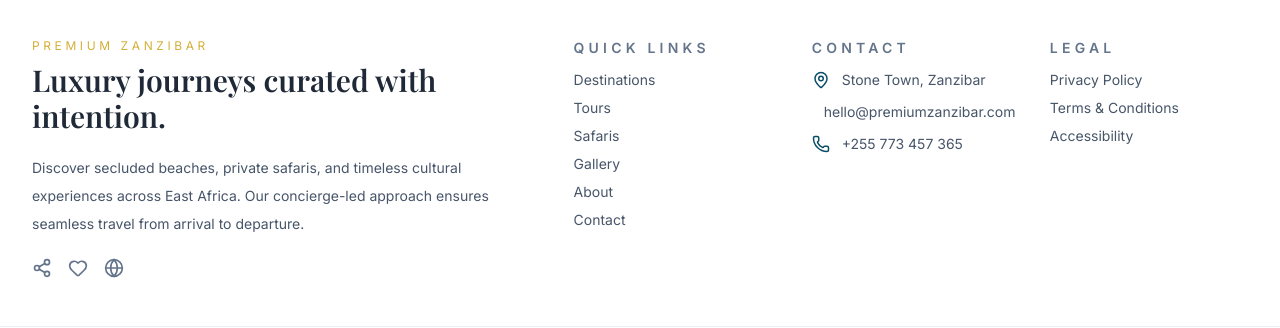
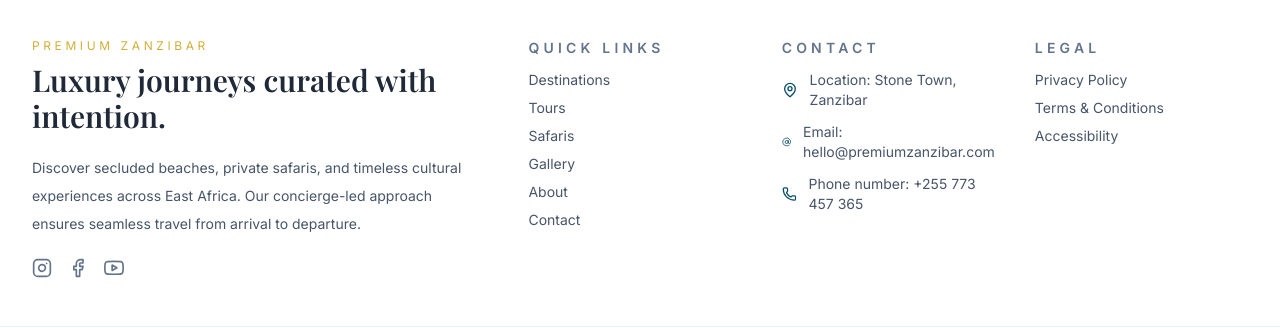
Before and after one commit to AbdulswamadJumanneHassan/Premium-Zanzibar-Tours---Safaris, a React (Vite) app: page /contact in a window 1280 px wide. Shown: the part 1367-1695 px from the top of the page. Built offline with nearby package versions, Linux system fonts and the light colour scheme.

Commit message:
feat: update footer social icons and improve label accessibility

```diff
--- a/src/components/layout/Footer.jsx
+++ b/src/components/layout/Footer.jsx
@@ -1,4 +1,25 @@
-import { Globe, Heart, Share2, MapPin, Mail, Phone } from 'lucide-react';
+import { MapPin, AtSign, Phone } from 'lucide-react';
+
+const InstagramIcon = ({ size = 20, className = "" }) => (
+  <svg xmlns="http://www.w3.org/2000/svg" width={size} height={size} viewBox="0 0 24 24" fill="none" stroke="currentColor" strokeWidth="2" strokeLinecap="round" strokeLinejoin="round" className={className}>
+    <rect x="2" y="2" width="20" height="20" rx="5" ry="5"></rect>
+    <path d="M16 11.37A4 4 0 1 1 12.63 8 4 4 0 0 1 16 11.37z"></path>
+    <line x1="17.5" y1="6.5" x2="17.51" y2="6.5"></line>
+  </svg>
+);
+
+const FacebookIcon = ({ size = 20, className = "" }) => (
+  <svg xmlns="http://www.w3.org/2000/svg" width={size} height={size} viewBox="0 0 24 24" fill="none" stroke="currentColor" strokeWidth="2" strokeLinecap="round" strokeLinejoin="round" className={className}>
+    <path d="M18 2h-3a5 5 0 0 0-5 5v3H7v4h3v8h4v-8h3l1-4h-4V7a1 1 0 0 1 1-1h3z"></path>
+  </svg>
+);
+
+const YoutubeIcon = ({ size = 20, className = "" }) => (
+  <svg xmlns="http://www.w3.org/2000/svg" width={size} height={size} viewBox="0 0 24 24" fill="none" stroke="currentColor" strokeWidth="2" strokeLinecap="round" strokeLinejoin="round" className={className}>
+    <path d="M22.54 6.42a2.78 2.78 0 0 0-1.94-2C18.88 4 12 4 12 4s-6.88 0-8.6.46a2.78 2.78 0 0 0-1.94 2A29 29 0 0 0 1 11.75a29 29 0 0 0 .46 5.33 2.78 2.78 0 0 0 1.94 2c1.72.46 8.6.46 8.6.46s6.88 0 8.6-.46a2.78 2.78 0 0 0 1.94-2 29 29 0 0 0 .46-5.33 29 29 0 0 0-.46-5.33z"></path>
+    <polygon points="9.75 15.02 15.5 11.75 9.75 8.48 9.75 15.02"></polygon>
+  </svg>
+);
 
 const links = ['Destinations', 'Tours', 'Safaris', 'Gallery', 'About', 'Contact'];
 
@@ -16,9 +37,9 @@ export default function Footer() {
             Our concierge-led approach ensures seamless travel from arrival to departure.
           </p>
           <div className="flex flex-wrap items-center gap-4 text-slate-500">
-            <a href="#" className="transition hover:text-ocean"><Share2 size={20} /></a>
-            <a href="#" className="transition hover:text-ocean"><Heart size={20} /></a>
-            <a href="#" className="transition hover:text-ocean"><Globe size={20} /></a>
+            <a href="#" className="transition hover:text-ocean" aria-label="Instagram"><InstagramIcon size={20} /></a>
+            <a href="#" className="transition hover:text-ocean" aria-label="Facebook"><FacebookIcon size={20} /></a>
+            <a href="#" className="transition hover:text-ocean" aria-label="Youtube"><YoutubeIcon size={20} /></a>
           </div>
         </div>
 
@@ -41,15 +62,15 @@ export default function Footer() {
             <div className="space-y-3 text-sm text-slate-600">
               <div className="flex items-center gap-3">
                 <MapPin size={18} className="text-ocean" />
-                <span>Stone Town, Zanzibar</span>
+                <span>Location: Stone Town, Zanzibar</span>
               </div>
               <div className="flex items-center gap-3">
-                <Mail size={18} className="text-ocean" />
-                <a href="mailto:hello@premiumzanzibar.com" className="transition hover:text-ocean">hello@premiumzanzibar.com</a>
+                <AtSign size={18} className="text-ocean" />
+                <span>Email: <a href="mailto:hello@premiumzanzibar.com" className="transition hover:text-ocean">hello@premiumzanzibar.com</a></span>
               </div>
               <div className="flex items-center gap-3">
                 <Phone size={18} className="text-ocean" />
-                <a href="tel:+255773457365" className="transition hover:text-ocean">+255 773 457 365</a>
+                <span>Phone number: <a href="tel:+255773457365" className="transition hover:text-ocean">+255 773 457 365</a></span>
               </div>
             </div>
           </div>
```
Also changed, not shown: 6 other files (tests, documents, lock files or other folders).
